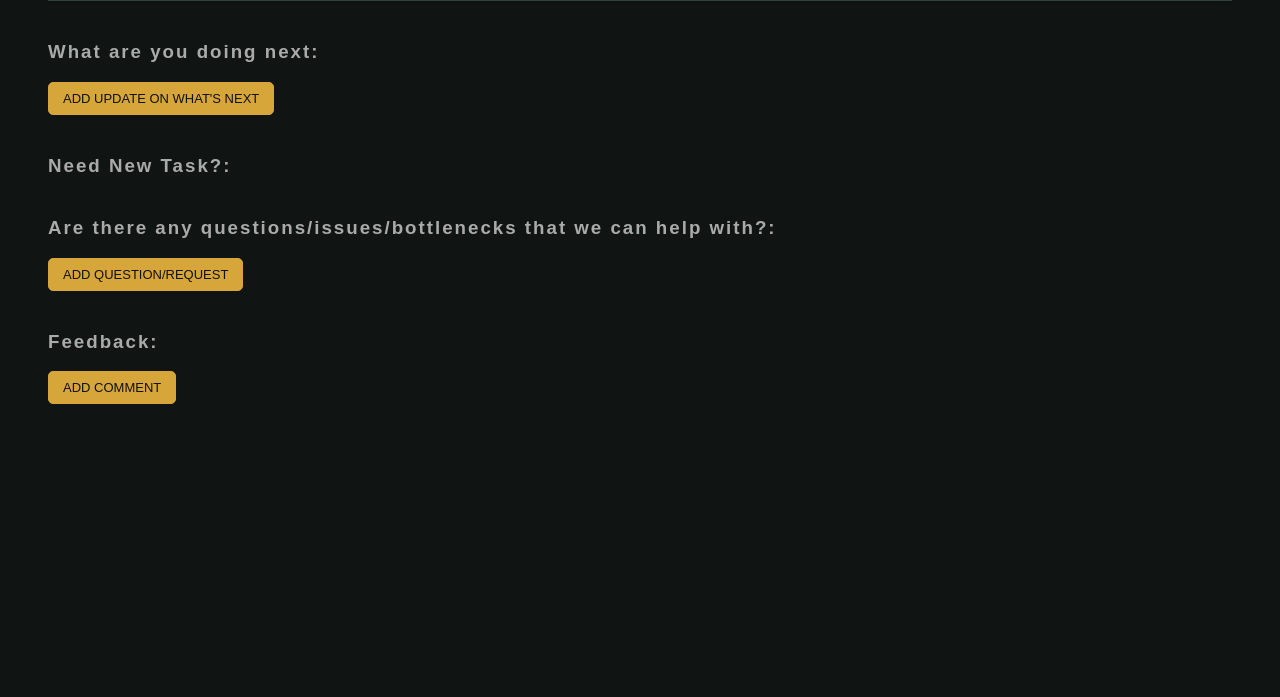
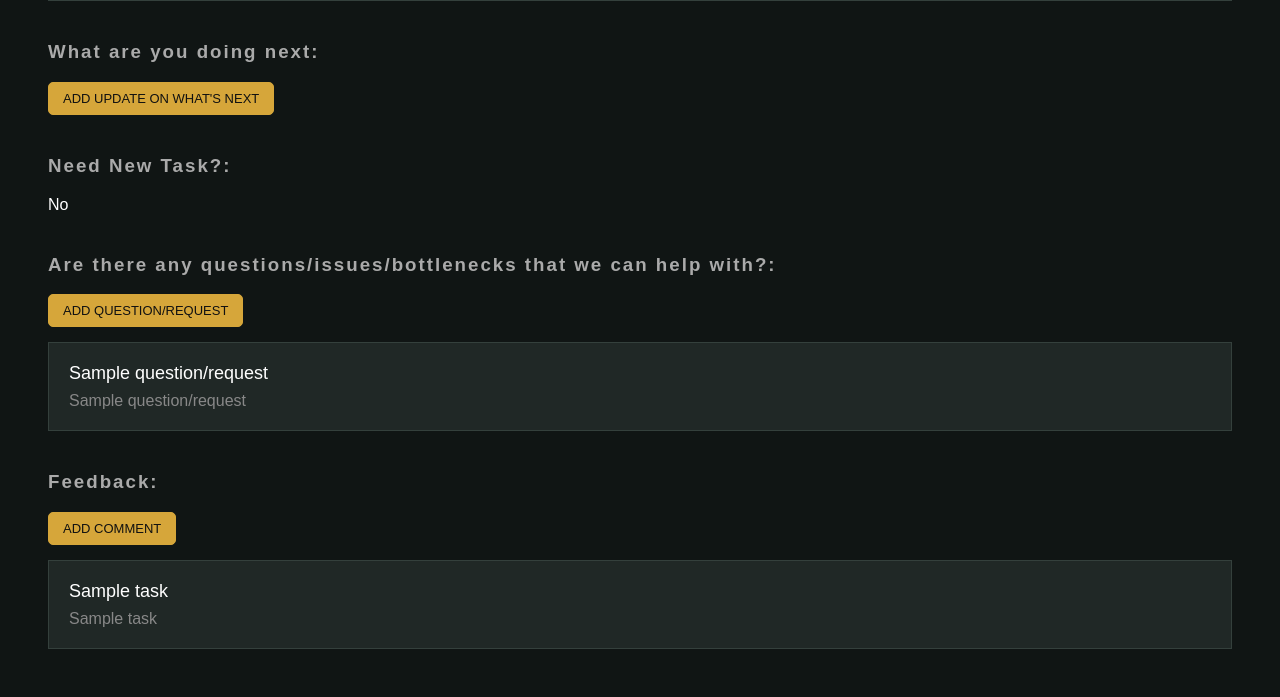
Before and after one commit to SasuF/TASKTRAC, a Flask app: template templates/admin-view-profile.html in a window 1280 px wide. Shown: the part 437-1134 px from the top of the page. Before the commit the page ends 841 px from the top, so only its background shows below. Run offline with Flask 3, Linux system fonts and the light colour scheme; the template is opened without the code that fills it: most values are stand-ins (such as "Sample title", 1, 10 or a date in 2020); some libraries are stand-ins or nearby versions.

Commit message:
complete admin-view-profile?

```diff
--- a/templates/admin-view-profile.html
+++ b/templates/admin-view-profile.html
@@ -465,12 +465,34 @@ button:hover, .button:hover {
     Add Update on What's Next
 </button>
 
+{% for task in tasks["next"] %}
+
+<div class="task">
+
+    <div>
+        <div class="task-name">
+            {{ task[1] }}
+        </div>
+
+        <div class="date">
+            {{ task[3] }}
+        </div>
+    </div>
+
+</div>
+
+{% endfor %}
 
 <!-- Need New Task? -->
 <h3 class="task-title">
     Need New Task?:
 </h3>
 
+    {% if intern[7] is sameas true %}
+    Yes
+    {% else %}
+    No
+    {% endif %}
 
 <!-- Questions -->
 <h3 class="task-title">
@@ -483,6 +505,23 @@ button:hover, .button:hover {
     Add Question/Request
 </button>
 
+{% for task in tasks["question/request"] %}
+
+<div class="task">
+
+    <div>
+        <div class="task-name">
+            {{ task[1] }}
+        </div>
+
+        <div class="date">
+            {{ task[3] }}
+        </div>
+    </div>
+
+</div>
+
+{% endfor %}
 
 <!-- Feedback -->
 <h3 class="task-title">
@@ -495,6 +534,23 @@ button:hover, .button:hover {
     Add Comment
 </button>
 
+{% for task in tasks["feedback"] %}
+
+<div class="task">
+
+    <div>
+        <div class="task-name">
+            {{ task[1] }}
+        </div>
+
+        <div class="date">
+            {{ task[3] }}
+        </div>
+    </div>
+
+</div>
+
+{% endfor %}
 
 <!-- ONE MODAL -->
 <div id="taskModal" class="task-modal">
```
